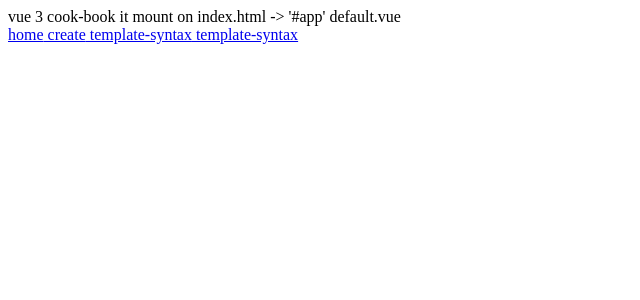
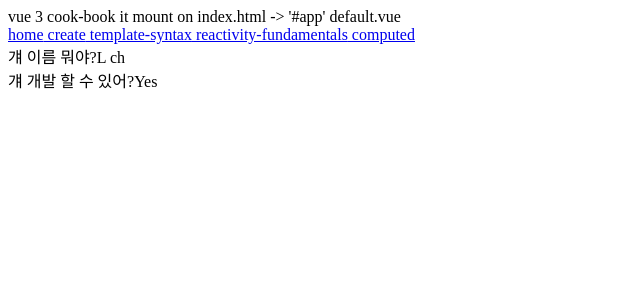
Before and after one commit to Nontrust/vue-3-cooking..., a Vue app: page /essentials/computed in a window 1280 px wide. Shown: the top 300 px of the page, without its empty margins (0-640 px from the left). Built offline with nearby package versions, Linux system fonts and the light colour scheme.

Commit message:
[3_Computed] learn Computed

```diff
--- a/src/components/Default.vue
+++ b/src/components/Default.vue
@@ -7,7 +7,8 @@
    <router-link to="/home"> home</router-link>
    <router-link to="/essentials/create"> create</router-link>
    <router-link to="/essentials/template-syntax"> template-syntax</router-link>
-   <router-link to="/essentials/reactivity-fundamentals"> template-syntax</router-link>
+   <router-link to="/essentials/reactivity-fundamentals"> reactivity-fundamentals</router-link>
+   <router-link to="/essentials/computed"> computed</router-link>
  </div>
 
 </template>
--- /dev/null
+++ b/src/page/essentials/computed.vue
@@ -0,0 +1,43 @@
+<script setup>
+
+import {computed, reactive, ref} from "vue";
+
+/** computed 기초 */
+const dev = reactive({
+    nickName: 'Nontrust',
+    techStack: [
+        'java', 'spring', 'vue', 'javascript'
+    ] ,
+})
+// 캐싱됨
+const hasDevTechStack = computed(() => dev.techStack.length > 0 ? 'Yes' : 'No')
+
+/** 수정 가능 (드물게 써야됨)
+ *  watchers 권장
+ */
+const firstName = ref('Lee')
+const lastName = ref('ch')
+
+const fullName = computed({
+    get: ()     => `${firstName.value} ${lastName.value}`,
+    set: (val)  =>[firstName.value, lastName.value] = val.split(' ')
+})
+
+firstName.value = 'L'
+
+</script>
+
+<template>
+    <div>
+        <span>걔 이름 뭐야?</span>
+        <span>{{ fullName }}</span>
+    </div>
+    <div>
+        <span>걔 개발 할 수 있어?</span>
+        <span>{{ hasDevTechStack }}</span>
+    </div>
+</template>
+
+<style lang="scss" scoped>
+
+</style>
--- a/src/route/index.js
+++ b/src/route/index.js
@@ -8,6 +8,7 @@ import ReactivityFundamentals from '@/page/essentials/ReactivityFundamentals.vue
 import App from "@/App.vue";
 
 import { createRouter, createWebHistory } from 'vue-router'
+import Computed from "@/page/essentials/computed.vue";
 
 
 /**
@@ -18,6 +19,7 @@ const routes = [
     {path:'/essentials/create', component:CreatingAnApplication},
     {path:'/essentials/template-syntax', component:TemplateSyntax},
     {path:'/essentials/reactivity-fundamentals', component:ReactivityFundamentals},
+    {path:'/essentials/computed', component:Computed},
 ];
 
 /**
```
